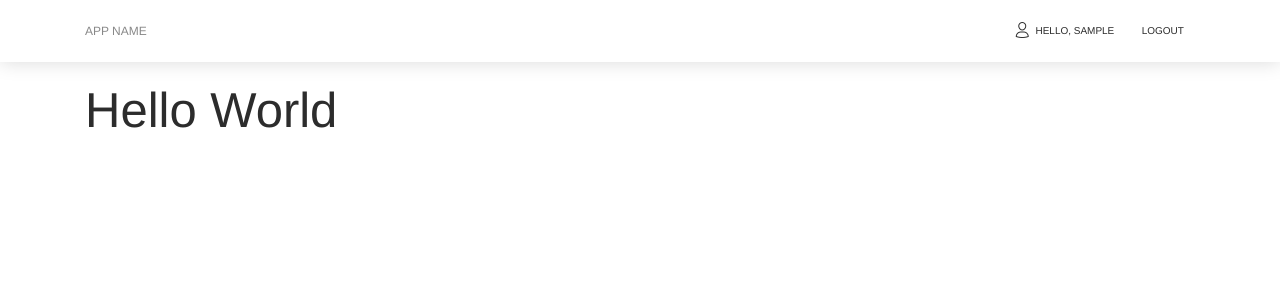
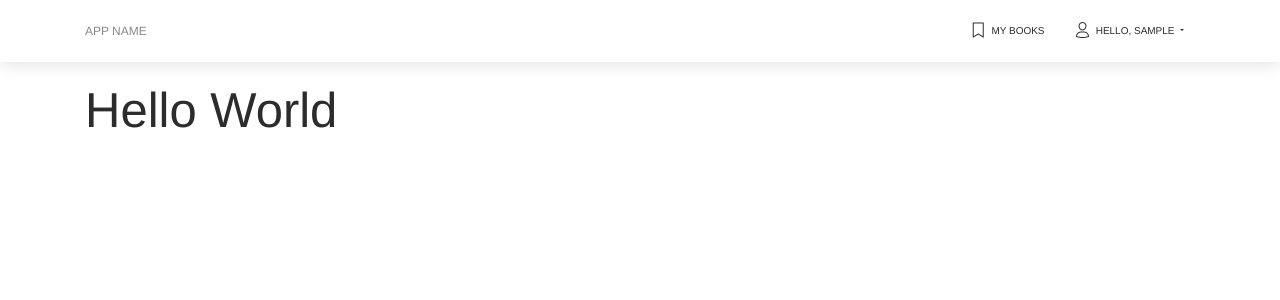
Before and after one commit to FroeMic/FullStack_Info_FinalProject, a Flask app: page / in a window 1280 px wide. Shown: the top 300 px of the page. Run offline with Flask 2, Linux system fonts and the light colour scheme; the visitor is signed in with stand-in values (Sample User, id 1); data comes from the database, SQL or seed files in the repository; some libraries are stand-ins or nearby versions.

Commit message:
Update navbar with settings and mybooks links

```diff
--- a/app/static/_css/style.css
+++ b/app/static/_css/style.css
@@ -1,5 +1,4 @@
 /* NAVBAR */
-/* Navbar */
 .sidebar-collapse .navbar-collapse:before  {
     background: white;
 }
@@ -8,6 +7,16 @@
     color: #2c2c2c;
 }
 
+/* DROPDOWN */
+.dropdown-menu {
+    left: auto;
+    right: 0;
+}
+
+.dropdown-menu:before {
+    right: 10px;
+    left: auto;
+}
 
 /* REGISTER VIEW */
 .card-signup,
--- a/app/templates/base.html
+++ b/app/templates/base.html
@@ -41,13 +41,20 @@
                         </li>
                         {% else %}
                         <li class="nav-item">
-                            <a class="nav-link">
+                            <a href="{{ url_for('mybooks') }}" class="nav-link">
+                                    <i class="now-ui-icons location_bookmark"></i>
+                                    My Books
+                            </a>
+                    </li>
+                        <li class="nav-item dropdown">
+                            <a href="#" class="nav-link dropdown-toggle" data-toggle="dropdown" id="navbarDropdownUser">
                                     <i class="now-ui-icons users_single-02"></i>
                                     Hello, {{current_user.firstname}}
                             </a>
-                        </li>
-                        <li class="nav-item">
-                            <a class="nav-link" href="{{ url_for('logout') }}">Logout</a>
+                            <ul class="dropdown-menu" aria-labelledby="navbarDropdownUser">
+                                    <a class="dropdown-item text-dark" href="{{ url_for('settings') }}">Settings</a>
+                                    <a class="dropdown-item text-dark" href="{{ url_for('logout') }}">Logout</a>
+                                </ul>
                         </li>
                         {% endif %}
                       {% endblock %}
```
